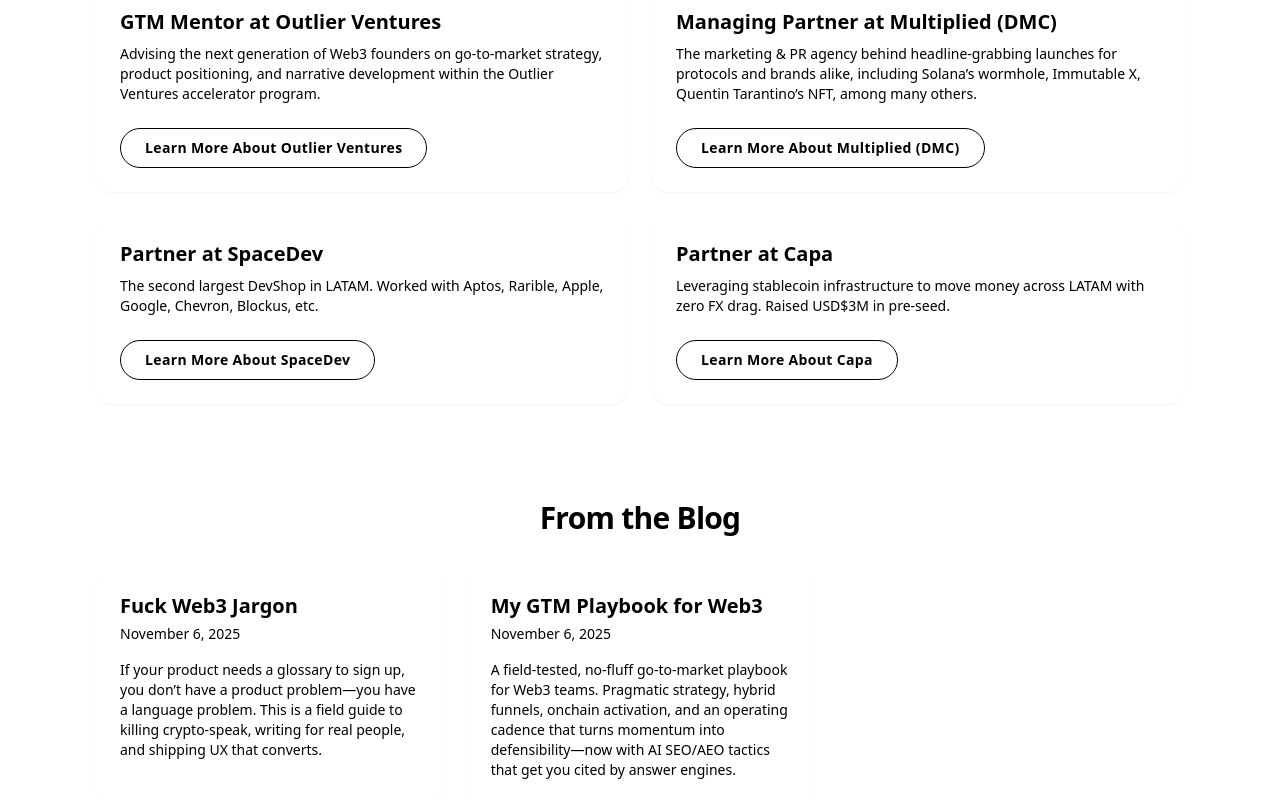
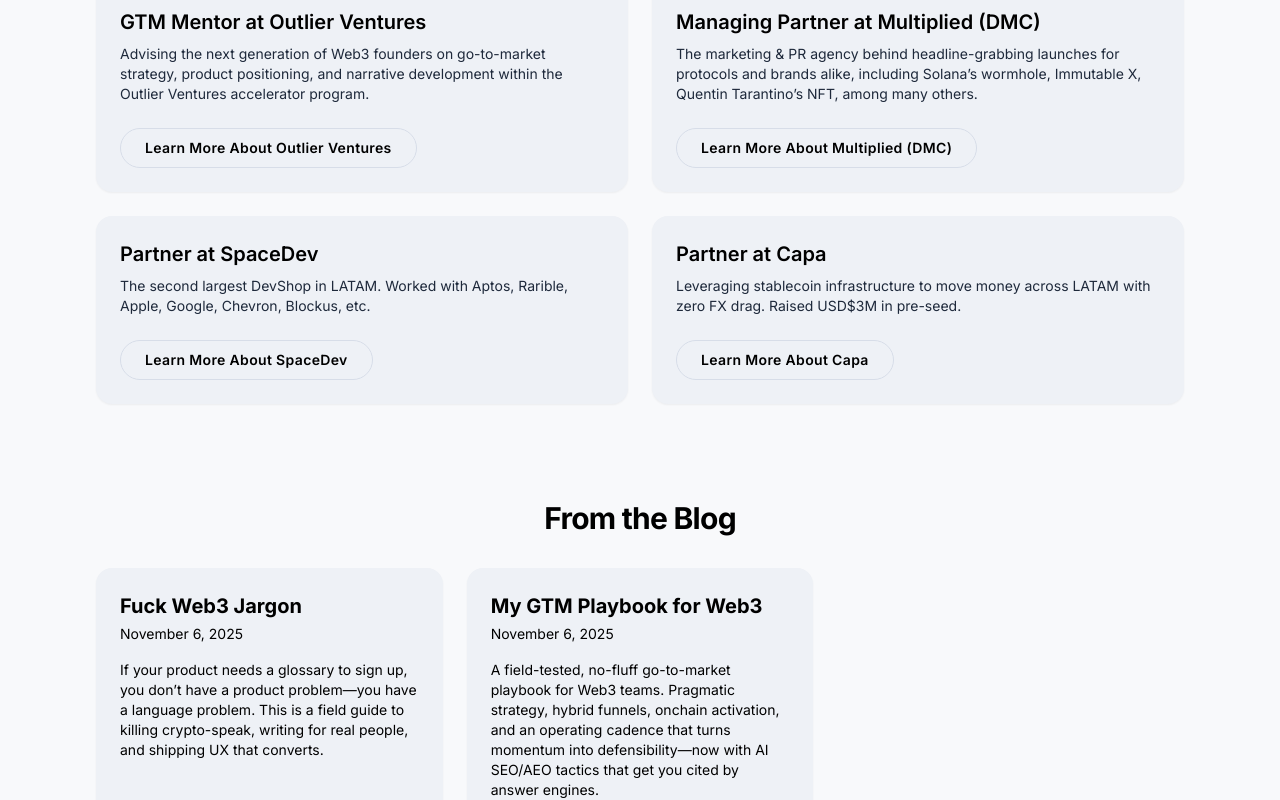
Before and after one commit to danielforeroj/danielforeroj, a React (Vite) app: page / in a window 1280 px wide. Shown: the part 1340-2140 px from the top of the page. Built offline with nearby package versions, Linux system fonts and the light colour scheme.

Commit message:
Update index.css

```diff
--- a/index.css
+++ b/index.css
@@ -1,5 +1,146 @@
+/* Base typography */
+html, body {
+  margin: 0;
+  padding: 0;
+  font-family: Inter, system-ui, -apple-system, Segoe UI, Roboto, "Helvetica Neue", Arial, sans-serif;
+  -webkit-font-smoothing: antialiased;
+  -moz-osx-font-smoothing: grayscale;
+}
+
+/* ---------- GLOBAL ACCENT (JS updates these) ---------- */
+:root {
+  --accent: #000000;
+  --accent-contrast: #ffffff;
+  --df-accent-08: color-mix(in srgb, var(--accent) 8%, transparent);
+  --df-accent-10: color-mix(in srgb, var(--accent) 10%, transparent);
+  --df-accent-30: color-mix(in srgb, var(--accent) 30%, transparent);
+  --tw-ring-color: color-mix(in srgb, var(--accent) 45%, transparent);
+}
+
+/* ---------- LIGHT THEME (default) ---------- */
+:root, :root.light {
+  --md-sys-color-background: #f8f9fb;   /* requested */
+  --md-sys-color-on-background: #1e293b;
+
+  --md-sys-color-surface: #ffffff;
+  --md-sys-color-on-surface: #111827;
+
+  --md-sys-color-surface-variant: #eef1f6;
+  --md-sys-color-outline: #d7dde8;
+
+  --md-sys-color-primary: var(--accent);
+  --md-sys-color-on-primary: var(--accent-contrast);
+  --md-sys-color-secondary: var(--accent);
+  --md-sys-color-on-secondary: var(--accent-contrast);
+
+  --brand-radius: 18px;
+  color-scheme: light;
+}
+
+/* ---------- DARK THEME ---------- */
+:root.dark {
+  --md-sys-color-background: #1b1c1e;   /* requested */
+  --md-sys-color-on-background: #e7e9ea;
+
+  --md-sys-color-surface: #2a2b2e;
+  --md-sys-color-on-surface: #e7e9ea;
+
+  --md-sys-color-surface-variant: #313236;
+  --md-sys-color-outline: #3b3d42;
+
+  --md-sys-color-primary: var(--accent);
+  --md-sys-color-on-primary: var(--accent-contrast);
+  --md-sys-color-secondary: var(--accent);
+  --md-sys-color-on-secondary: var(--accent-contrast);
+
+  --brand-radius: 18px;
+  color-scheme: dark;
+}
+
+/* Apply bg + text from tokens */
+body {
+  background: var(--md-sys-color-background);
+  color: var(--md-sys-color-on-background);
+}
+
+/* ---------------- Accent-driven utilities ---------------- */
+
+/* Buttons */
+.btn-primary, button.btn-primary, a.btn-primary,
+button[data-variant="primary"], .button-primary, button, a.button {
+  background: var(--md-sys-color-primary);
+  color: var(--md-sys-color-on-primary);
+  border: 1px solid var(--md-sys-color-primary);
+  border-radius: var(--brand-radius);
+}
+button:hover, a.button:hover, .btn-primary:hover { filter: brightness(0.92); }
+
+/* Outline buttons */
+.btn-outline, button.btn-outline, a.btn-outline,
+button[data-variant="outline"], .button-outline {
+  background: transparent;
+  color: var(--md-sys-color-primary);
+  border: 1px solid var(--md-sys-color-primary);
+  border-radius: var(--brand-radius);
+}
+.btn-outline:hover, .button-outline:hover {
+  background: color-mix(in srgb, var(--accent) 10%, var(--md-sys-color-surface));
+}
+
+/* Links */
+a, .link-accent { color: var(--md-sys-color-primary); }
+a:hover, .link-accent:hover { opacity: .9; text-decoration: underline; }
+
+/* Cards */
+.df-surface, .card {
+  background: var(--md-sys-color-surface);
+  color: var(--md-sys-color-on-surface);
+  border: 1px solid var(--md-sys-color-outline);
+  border-radius: var(--brand-radius);
+}
+
+/* Nav active bubble */
+.nav-active, .active-bubble {
+  background: color-mix(in srgb, var(--accent) 15%, var(--md-sys-color-surface));
+  color: var(--md-sys-color-on-surface);
+  border: 1px solid color-mix(in srgb, var(--accent) 35%, var(--md-sys-color-outline));
+  border-radius: 9999px;
+}
+
+/* ---------- TITLES use ACCENT ---------- */
+h1, h2, h3,
+.title, .heading, .hero-title, .section-title {
+  background-image: none !important;
+  -webkit-text-fill-color: var(--md-sys-color-primary) !important;
+  color: var(--md-sys-color-primary) !important;
+}
+
+/* ---------- Tailwind “blue” override (colors & gradients) ---------- */
+.text-blue-400, .text-blue-500, .text-blue-600, .text-blue-700,
+.hover\:text-blue-400:hover, .hover\:text-blue-500:hover, .hover\:text-blue-600:hover, .hover\:text-blue-700:hover {
+  color: var(--md-sys-color-primary) !important;
+}
+.bg-blue-400, .bg-blue-500, .bg-blue-600, .bg-blue-700,
+.hover\:bg-blue-400:hover, .hover\:bg-blue-500:hover, .hover\:bg-blue-600:hover, .hover\:bg-blue-700:hover {
+  background-color: var(--md-sys-color-primary) !important;
+}
+.border-blue-400, .border-blue-500, .border-blue-600, .border-blue-700 {
+  border-color: var(--md-sys-color-primary) !important;
+}
+.focus\:ring-blue-200:focus, .focus\:ring-blue-300:focus,
+.focus\:ring-blue-400:focus, .focus\:ring-blue-500:focus, .focus\:ring-blue-600:focus {
+  --tw-ring-color: color-mix(in srgb, var(--accent) 45%, transparent) !important;
+}
+.fill-blue-400, .fill-blue-500, .fill-blue-600, .fill-blue-700 { fill: var(--md-sys-color-primary) !important; }
+.stroke-blue-400, .stroke-blue-500, .stroke-blue-600, .stroke-blue-700 { stroke: var(--md-sys-color-primary) !important; }
+
+/* Gradients */
+[class*="from-blue-"] { --tw-gradient-from: var(--accent) !important; --tw-gradient-stops: var(--tw-gradient-from), var(--tw-gradient-to) !important; }
+[class*="to-blue-"]   { --tw-gradient-to: color-mix(in srgb, var(--accent) 60%, transparent) !important; }
+[class*="via-blue-"]  { --tw-gradient-stops: var(--tw-gradient-from), color-mix(in srgb, var(--accent) 80%, transparent), var(--tw-gradient-to) !important; }
+
 /* ---------- TAG PILLS (robust) ---------- */
-/* Base pill look (works when elements already have .chip/.tag classes) */
+/* Works if elements have .chip/.tag/etc... */
 .chip, .badge, .tag, .pill,
 [class*="chip"], [class*="badge"], [class*="tag"], [class*="pill"] {
   display: inline-flex;
@@ -16,7 +157,7 @@
   box-shadow: 0 1px 0 color-mix(in srgb, var(--accent) 10%, transparent);
 }
 
-/* 1) HERO row (immediately after the H1) */
+/* Fallback: style the row immediately after the hero H1 even if no classes are present */
 main h1 + div {
   display: flex;
   flex-wrap: wrap;
@@ -38,24 +179,6 @@
   box-shadow: 0 1px 0 color-mix(in srgb, var(--accent) 10%, transparent);
 }
 
-/* 2) Any TAG row inside cards (Operator section, etc.)
-   Uses :has() to detect a container that holds multiple inline items. */
-.card :is(div,ul,ol):has(> :is(span,a):nth-child(2)) {
-  display: flex;
-  flex-wrap: wrap;
-  gap: 12px;
-}
-.card :is(div,ul,ol):has(> :is(span,a):nth-child(2)) > :is(span,a) {
-  display: inline-flex;
-  align-items: center;
-  gap: .375rem;
-  padding: 6px 12px;
-  font-size: 0.875rem;
-  font-weight: 600;
-  line-height: 1;
-  background: var(--df-accent-08);
-  border: 1px solid var(--df-accent-30);
-  color: var(--md-sys-color-on-surface);
-  border-radius: 9999px;
-  box-shadow: 0 1px 0 color-mix(in srgb, var(--accent) 10%, transparent);
-}
+/* Optional micro animations */
+@keyframes scroll { from { transform: translateX(0) } to { transform: translateX(-100%) } }
+.animate-scroll { animation: scroll 60s linear infinite; }
```
